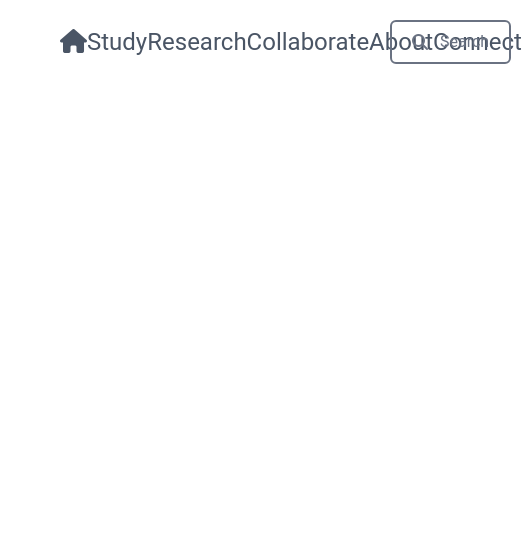
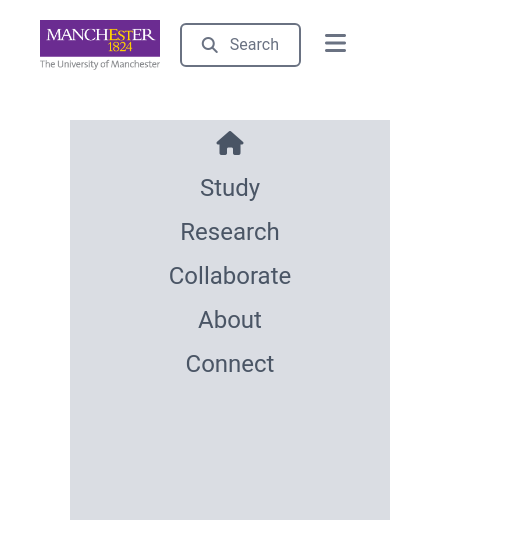
Before and after one commit to docile-imbereyemaso/machester-university-website, a website built with Vite: page index.html in a window 390 px wide. Shown: the whole page, 522 px wide, since content can reach past the window. Built offline with nearby package versions, Linux system fonts and the light colour scheme.

Commit message:
feat:Design the navabar component

```diff
--- a/index.html
+++ b/index.html
@@ -11,7 +11,7 @@
       <nav class="flex px-10 py-5 gap-x-5 xl:gap-x-10 relative max-lg:justify-between">
           <!-- logo -->
            <div><img src="src/photos/logo-university-of-manchester.png" alt=""></div>
-            <ul class="flex items-center text-2xl text-gray-600 w-full lg:gap-x-7 xl:gap-x-10 md:absolute lg:relative md: -bottom-5 lg:bottom-0 md:gap-x-5">
+            <ul class="flex items-center text-2xl text-gray-600 w-full lg:gap-x-7 xl:gap-x-10 md:absolute lg:relative md: -bottom-5 lg:bottom-0 md:gap-x-5 max-md:flex-col max-md:absolute max-md:-right-0 max-md:top-30 max-md:min-h-100 max-md:bg-gray-300/80 max-md:w-80 max-md:px-10 max-md:py-2 max-md:space-y-3 ">
                <li class="hover:text-black transition duration-300 ease-out"><a href="#"><i class="fa-solid fa-house"></i></a></li>
                <li class="hover:text-black transition duration-300 ease-out"><a href="">Study</a></li>
                <li class="hover:text-black transition duration-300 ease-out"><a href="">Research</a></li>
@@ -22,10 +22,16 @@
 
 
             </ul>
+            <div class="flex items-center">
               <button class="border-2 py-2 px-5 rounded-md border-gray-500 text-gray-500 text-base flex items-center gap-x-3 ">
                     <i class="fa-solid fa-magnifying-glass text-gray-500"></i>
                     Search
               </button>
+              </div>
+              <div class="flex items-center md:hidden">
+                     <button class="focus:ring-2 ring-gray-400 transition duraition-300 ease-in-out  p-1 block"><i class="fa-solid fa-bars text-2xl text-gray-500"></i></button>
+              </div>
+
       </nav>
    </body>
 </html>
```
